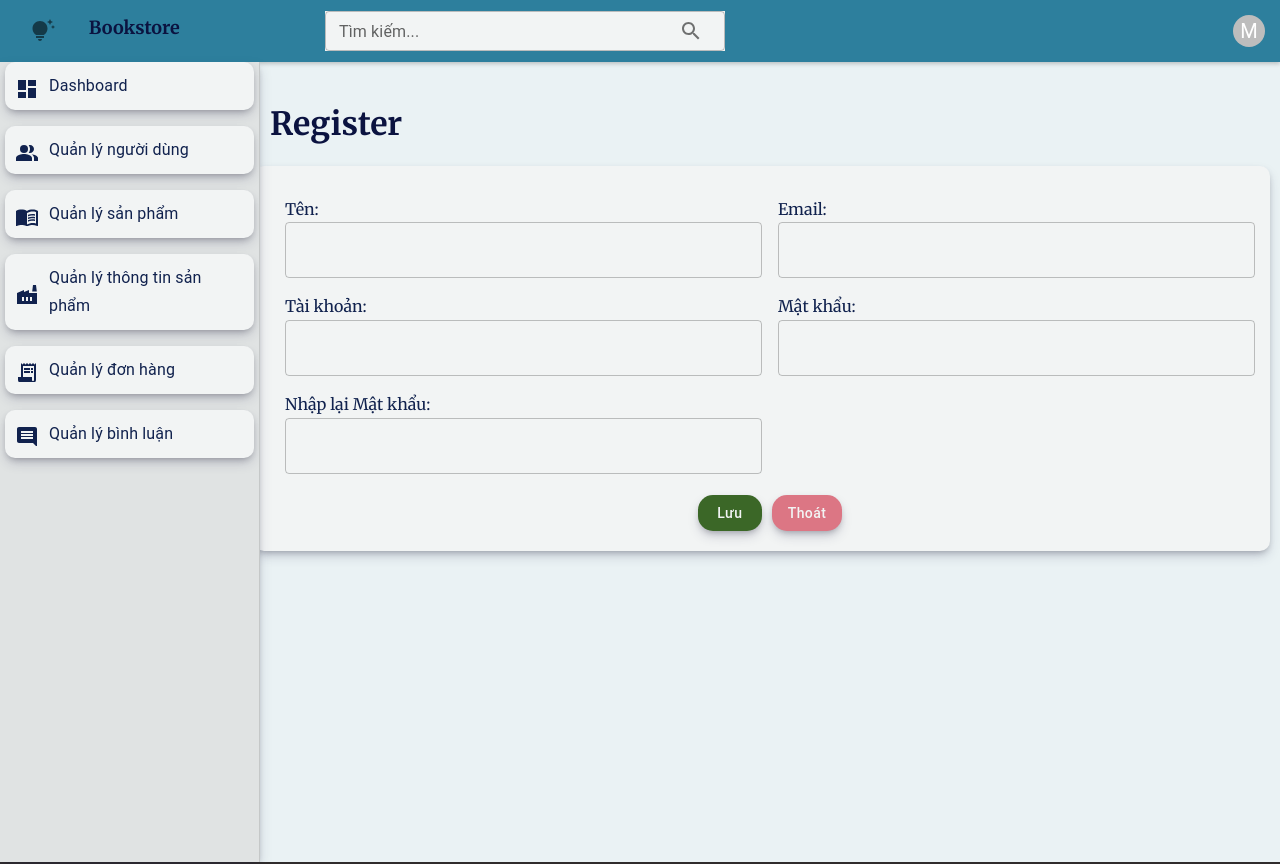
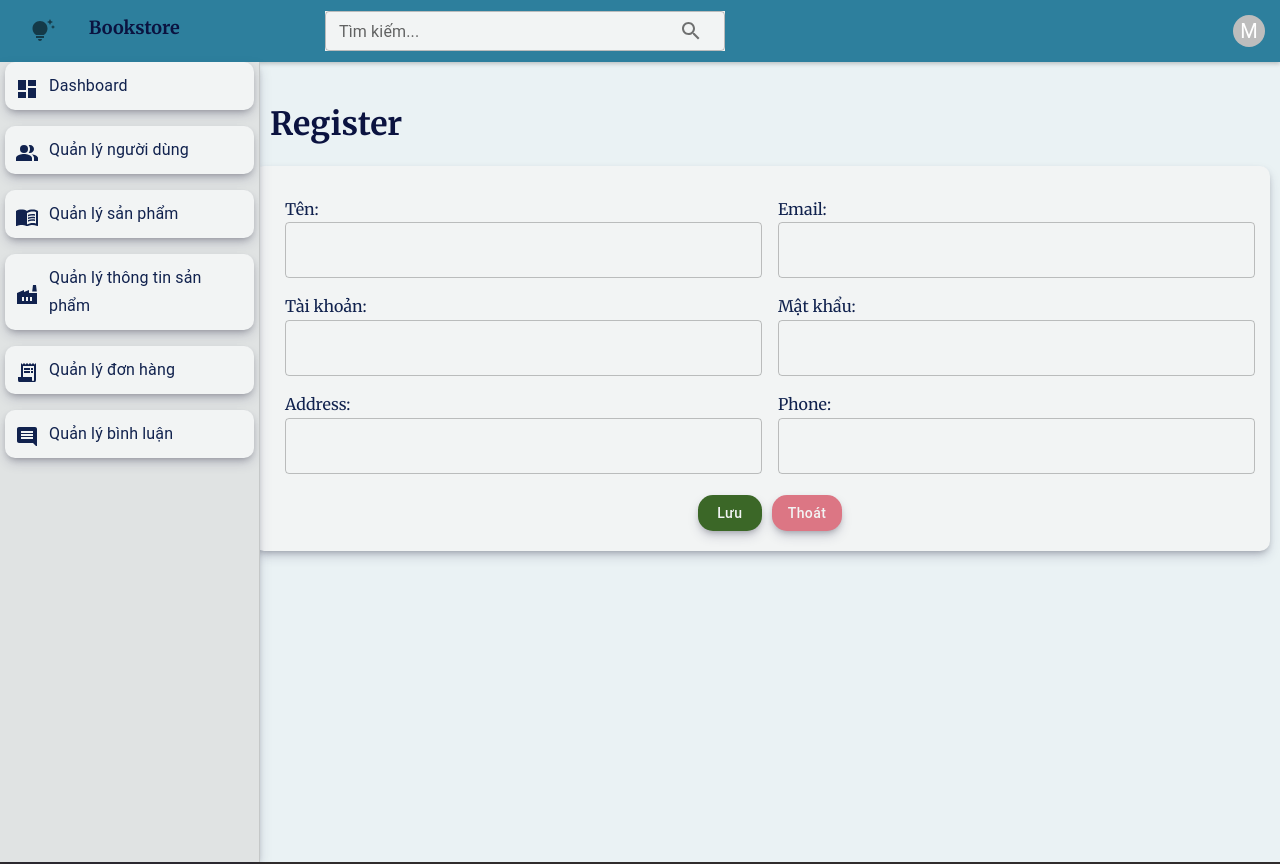
Before and after one commit to tungnguyen0304/BookStore, a React (Create React App) app: page /register in a window 1280 px wide. Shown: the top 864 px of the page. Built offline with nearby package versions, Linux system fonts and the light colour scheme.

Commit message:
Update Register.js

```diff
--- a/src/webpages/authentication/Register.js
+++ b/src/webpages/authentication/Register.js
@@ -10,18 +10,21 @@ const Register = () => {
   const [selectedDate, setSelectedDate] = useState(null);
   const [Profile, setProfile] = useState({
     name: '',
+    username: '',
     password: '',
-    confirmPassword:'',
+    phone:'',
     email: '',
-    username: ''
+    Address:''
+
 
   });
   const [errors, setErrors] = useState({
-    name: '',
+     name: '',
+    username: '',
     password: '',
-    confirmPassword:'',
+    phone:'',
     email: '',
-    username: ''
+    Address:''
 
   });
 
@@ -42,13 +45,24 @@ const Register = () => {
   }
   function checkValidEmail(email) {
     // Regular Expression kiểm tra tính hợp lệ của địa chỉ email
-    const validEmailRegex = /^[A-Za-z0-9._%+-]+@[A-Za-z0-9.-]+\.[A-Za-z]{2,}$/;
+    const validEmailRegex = /^[A-Za-z0-9._%+-]+@[A-Za-z0-9.-]+\.[A-Za-z]{,50}$/;
 
     // Kiểm tra địa chỉ email có đúng định dạng không
     if (validEmailRegex.test(email)) {
       return true; // Địa chỉ email hợp lệ
     } else {
       return false; // Địa chỉ email không hợp lệ
+    }
+  }
+  function checkValidPass(Pass) {
+
+    const validPassRegex = /^(?=.*\d)(?=.*[a-z])(?=.*[A-Z])(?=.*[!@#$%^&*]).{8,}$/;
+
+
+    if (validPassRegex.test(Pass)) {
+      return true;
+    } else {
+      return false;
     }
   }
 
@@ -60,23 +74,34 @@ const Register = () => {
           errors[name] = ''
       }
   };
-  // function handleDateSelect(date) {
-  //   console.log(date);
-  //   return date;
-  // }
+  function isValidInput(input) {
+    var pattern = /^[^\d\W_]+$/g;
+    if (pattern.test(input)) {
+        return true; // Đúng định dạng
+    } else {
+        return false; // Sai định dạng
+    }
+}
+
 
   const handleSubmit = async (e) => {
     // check thong tin truoc khi submit
     const errors = {};
     if (!Profile.name) errors.name = "Tên không được để trống";
+    else if (Profile.name.length >50 ) errors.name = "Tên yêu cầu nhỏ hơn 50 ký tự";
+     else if(!isValidInput(Profile.name)) errors.name = "Tên chỉ bao gồm các ký tự Việt Nam";
     if (!Profile.username) errors.username = "Tài khoản không được để trống";
-
+    else if ((Profile.username.length < 3) || (Profile.username.length > 20))  errors.username = "username phải từ 3 kí tự đến 20 kí tự";
     if (!checkValidEmail(Profile.email)) {
       errors.email = "Địa chỉ email không hợp lệ";
     }
-    if ((Profile.password.length < 6) || (Profile.password.length > 15))  errors.password = "Mật khẩu phải từ 6 kí tự đến 15 kí tự";
-    if (Profile.confirmPassword != Profile.password) errors.confirmPassword = "Xác nhận mật khẩu thất bại";
 
+    if (!checkValidPass(Profile.password)) {
+      errors.password = " Password từ 8 ký tự, ít nhất 1 chữ hoa, 1 thường, 1 số, 1 ký tự đặc biệt";
+    }
+
+    if((Profile.phone.length != 10)&&(Profile.phone.length != 11)) errors.phone = "Phone từ  10-11 ký tự số";
+    if(Profile.Address.length > 255) errors.Address = "Địa chỉ tối đa 255 ký tự"
 
 
 
@@ -91,9 +116,14 @@ const Register = () => {
     // } catch (error) {
     //   console.log(error);
     // }
-        console.log(123)
 
-    }
+    console.log(Profile.name.trim())
+    console.log(Profile.username.trim())
+    console.log(Profile.password.trim())
+    console.log(Profile.phone.trim())
+    console.log(Profile.email.trim())
+    console.log(Profile.Address.trim())
+}
   };
   const [confirmSaving, setConfirmSaving] = useState(false)
   const [confirmGoingBack, setConfirmGoingBack] = useState(false)
@@ -166,15 +196,29 @@ const Register = () => {
           </Grid>
           <Grid item xs={12} sm={6}>
               <FormControl fullWidth >
-              <label htmlFor="dob">Nhập lại Mật khẩu:</label>
+              <label htmlFor="dob">Address:</label>
               <TextField
-                  type="password"
-                  name="confirmPassword"
+                  type="text"
+                  name="Address"
 
-                  value={Profile.confirmPassword}
+                  value={Profile.Address}
                   onChange={handleChange}
-                  error={errors.confirmPassword ? true : false}
-                  helperText={errors.confirmPassword}
+                  error={errors.Address ? true : false}
+                  helperText={errors.Address}
+              />
+              </FormControl>
+          </Grid>
+          <Grid item xs={12} sm={6}>
+              <FormControl fullWidth >
+              <label htmlFor="dob">Phone:</label>
+              <TextField
+                  type="tel"
+                  name="phone"
+
+                  value={Profile.phone}
+                  onChange={handleChange}
+                  error={errors.phone ? true : false}
+                  helperText={errors.phone}
               />
               </FormControl>
           </Grid>
```
